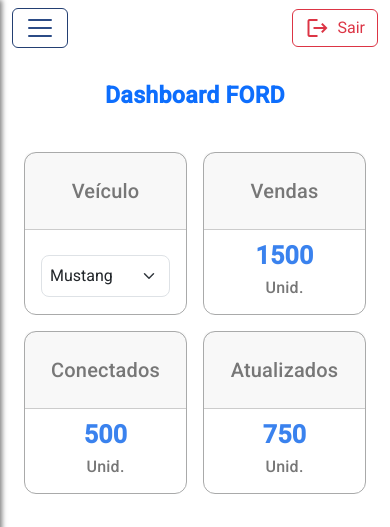
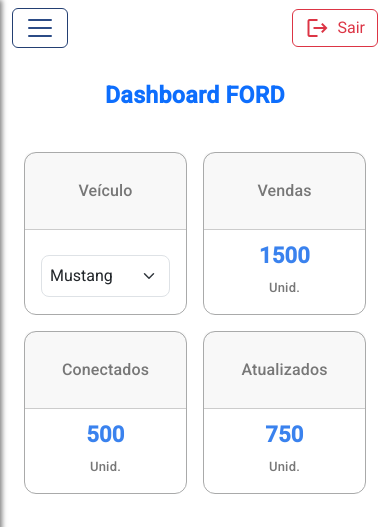
Before and after one commit to lucascimatecba/projeto-angular, an Angular app: page /dashboard in a window 390 px wide. Shown: the top 527 px of the page. Built offline with nearby package versions, Linux system fonts and the light colour scheme.

Commit message:
responsividade select

```diff
--- a/src/app/dashboard/dashboard.component.css
+++ b/src/app/dashboard/dashboard.component.css
@@ -45,13 +45,14 @@
 .custom-number{
   font-size: 25px;
   font-weight: 600;
-  color: #3780eefb;
+  color: var(--cor-azul-dashboard);
 }
 .custom-text {
   font-size: 16px;
   font-weight: 500;
   color: var(--cor-fonte-sec-dashboard);
 }
+
 .form-select {
   border-radius: 8px;
   padding: 0.5rem;
@@ -66,6 +67,27 @@
   color: black;
 }
 @media (max-width: 768px) {
+  .custom-title {
+    font-size: 16px
+  }
+  .custom-text {
+    font-size: 13px;
+  }
+  .custom-number {
+    font-size: 22px;
+  }
+  .custom-option {
+    font-size: 13px;
+    text-align: start;
+  }
+  option:disabled {
+    color: #a0a0a0; /* cinza claro */
+  }
+
+  .custom-title-table {
+    background-color: var(--cor-azul-dashboard);
+  }
+
   .responsive-table thead {
     display: none;
   }
```
